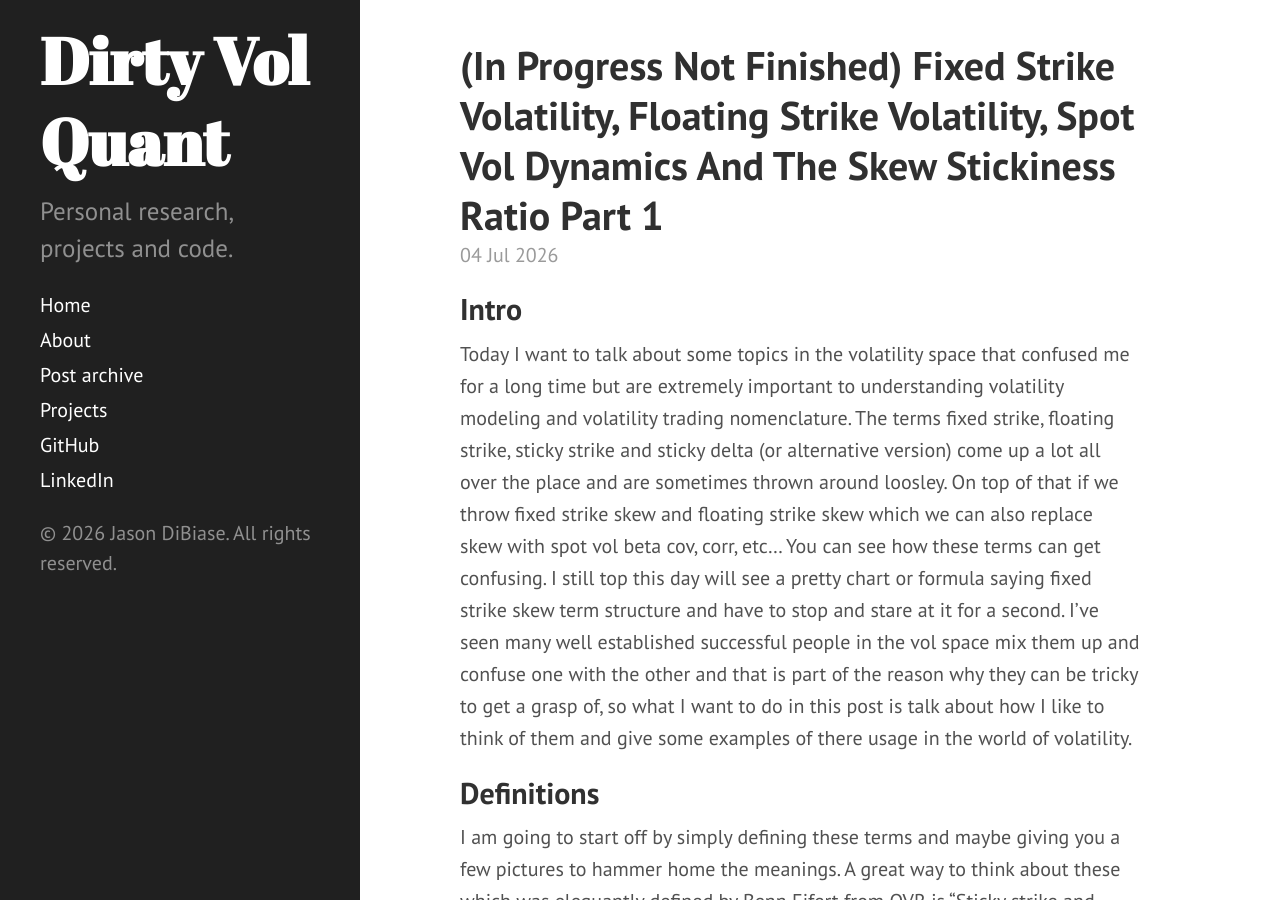
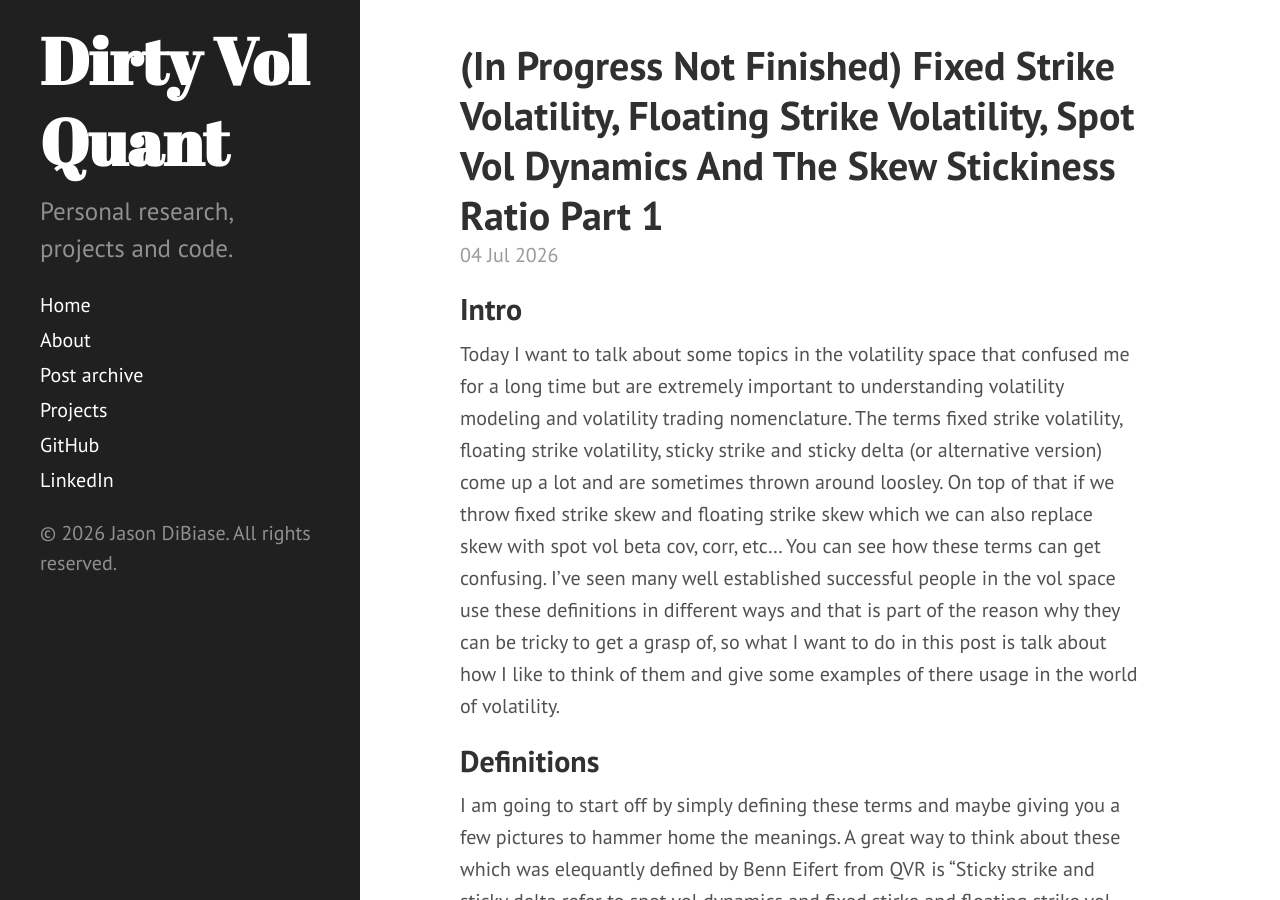
Before and after one commit to dibiasej/dibiasej.github.io, a Jekyll site: the page built from _posts/2026-06-07-Fixed-Strike-Floating-Strike-Spot-Vol-Dynamics-And-The-Skew-Stickiness-Ratio-Part-1.md, in a window 1280 px wide and 900 px high. Built offline with Jekyll 4.4.1, drawn with Linux system fonts in a browser that asks for light colours; Markdown is read by kramdown in place of the engine named in the settings.

Commit message:
changed intro

```diff
--- a/_posts/2026-06-07-Fixed-Strike-Floating-Strike-Spot-Vol-Dynamics-And-The-Skew-Stickiness-Ratio-Part-1.md
+++ b/_posts/2026-06-07-Fixed-Strike-Floating-Strike-Spot-Vol-Dynamics-And-The-Skew-Stickiness-Ratio-Part-1.md
@@ -5,7 +5,7 @@
 ---
 
 ## Intro
-Today I want to talk about some topics in the volatility space that confused me for a long time but are extremely important to understanding volatility modeling and volatility trading nomenclature. The terms fixed strike, floating strike, sticky strike and sticky delta (or alternative version) come up a lot all over the place and are sometimes thrown around loosley. On top of that if we throw fixed strike skew and floating strike skew which we can also replace skew with spot vol beta cov, corr, etc... You can see how these terms can get confusing. I still top this day will see a pretty chart or formula saying fixed strike skew term structure and have to stop and stare at it for a second. I've seen many well established successful people in the vol space mix them up and confuse one with the other and that is part of the reason why they can be tricky to get a grasp of, so what I want to do in this post is talk about how I like to think of them and give some examples of there usage in the world of volatility.
+Today I want to talk about some topics in the volatility space that confused me for a long time but are extremely important to understanding volatility modeling and volatility trading nomenclature. The terms fixed strike volatility, floating strike volatility, sticky strike and sticky delta (or alternative version) come up a lot and are sometimes thrown around loosley. On top of that if we throw fixed strike skew and floating strike skew which we can also replace skew with spot vol beta cov, corr, etc... You can see how these terms can get confusing. I've seen many well established successful people in the vol space use these definitions in different ways and that is part of the reason why they can be tricky to get a grasp of, so what I want to do in this post is talk about how I like to think of them and give some examples of there usage in the world of volatility.
 
 ## Definitions
 I am going to start off by simply defining these terms and maybe giving you a few pictures to hammer home the meanings. A great way to think about these which was elequantly defined by Benn Eifert from QVR is "Sticky strike and sticky delta refer to spot vol dynamics and fixed stirke and floating strike vol are specific parameters of the volatility surface". Not sure if this is an exact quote but close enough. That definition is something you should keep in your head especially as we move forward thoughout this post (and in future posts) and I will often go back to it.
```
